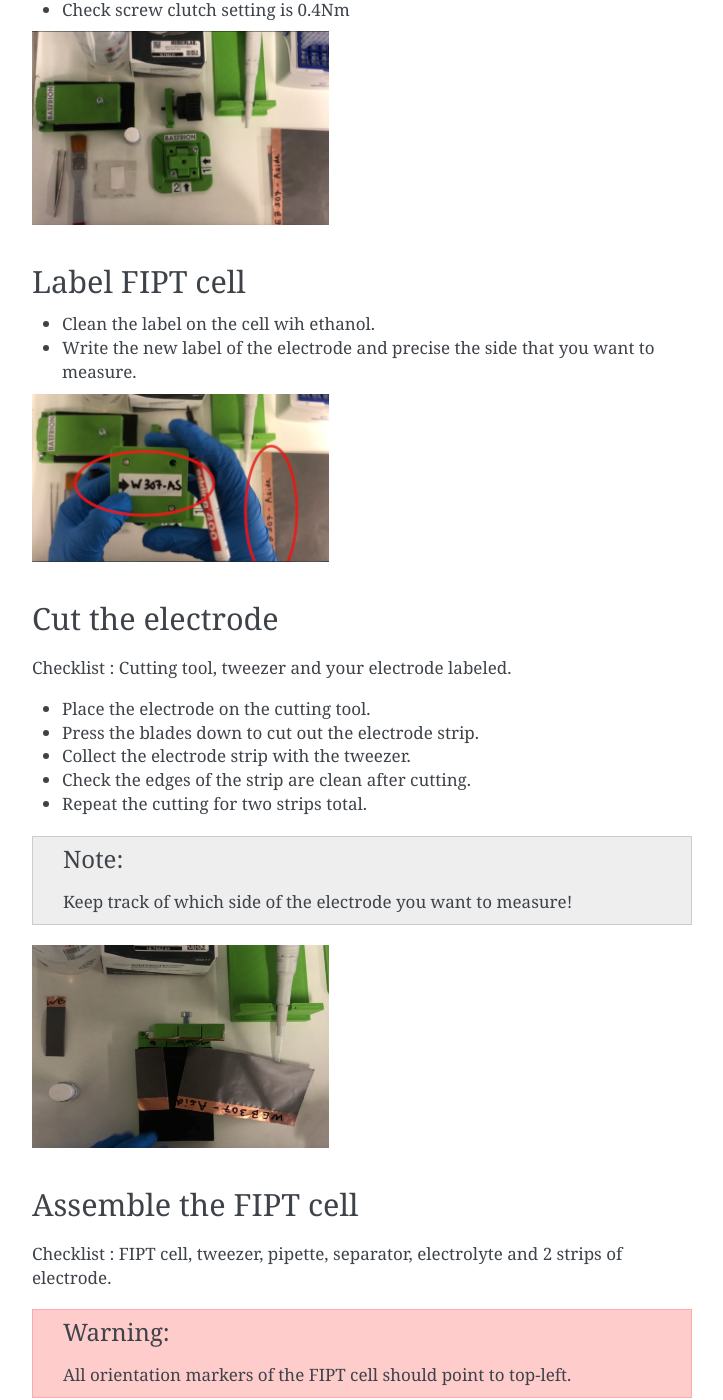
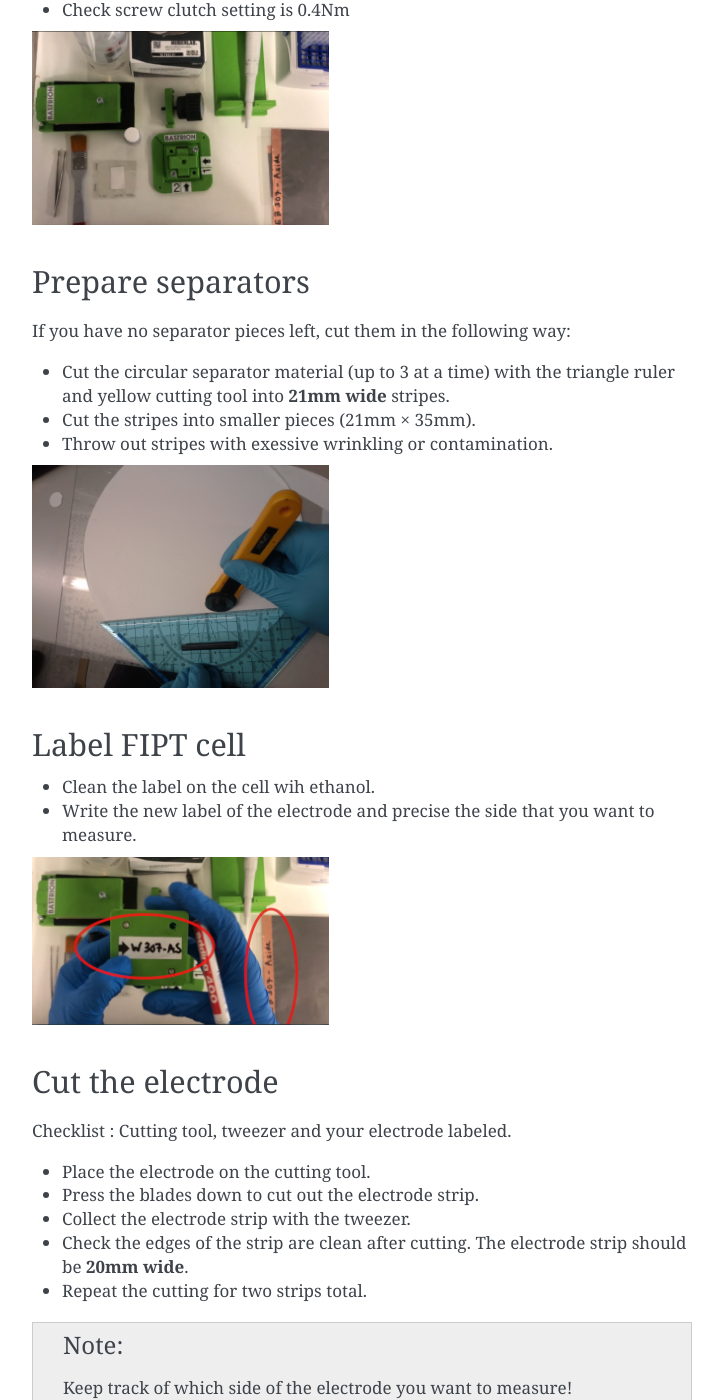
Before and after one commit to deniz195/fipt, a Sphinx documentation site: the page built from docs/source/sop.rst, in a window 1280 px wide and 1400 px high, scrolled down 709 px. Shown: the whole window, without its empty margins (388-1111 px from the left). Built offline with Sphinx 7.4.7, drawn with Linux system fonts in a browser that asks for light colours.

Commit message:
minor updates

```diff
--- a/docs/source/sop.rst
+++ b/docs/source/sop.rst
@@ -25,6 +25,17 @@ Checklist : Gloves, googles, ethanol, wipe, FIPT cell, brush, tweezer, cutting t
 .. image:: images/sb/1.png
   :width: 45%
 
+Prepare separators
+-------------------
+If you have no separator pieces left, cut them in the following way:
+
+- Cut the circular separator material (up to 3 at a time) with the triangle ruler and yellow cutting tool into **21mm wide** stripes.
+- Cut the stripes into smaller pieces (21mm |times| 35mm).
+- Throw out stripes with exessive wrinkling or contamination.
+
+.. image:: images/fipt_cut_separator.jpg
+    :width: 45%
+
 
 Label FIPT cell
 ---------------
@@ -35,6 +46,9 @@ Label FIPT cell
     :width: 45%
 
 
+
+
+
 Cut the electrode
 -----------------
 Checklist : Cutting tool, tweezer and your electrode labeled.
@@ -42,7 +56,7 @@ Checklist : Cutting tool, tweezer and your electrode labeled.
 - Place the electrode on the cutting tool.
 - Press the blades down to cut out the electrode strip.
 - Collect the electrode strip with the tweezer.
-- Check the edges of the strip are clean after cutting.
+- Check the edges of the strip are clean after cutting. The electrode strip should be **20mm wide**.
 - Repeat the cutting for two strips total.
 
 .. note:: Keep track of which side of the electrode you want to measure!
```
